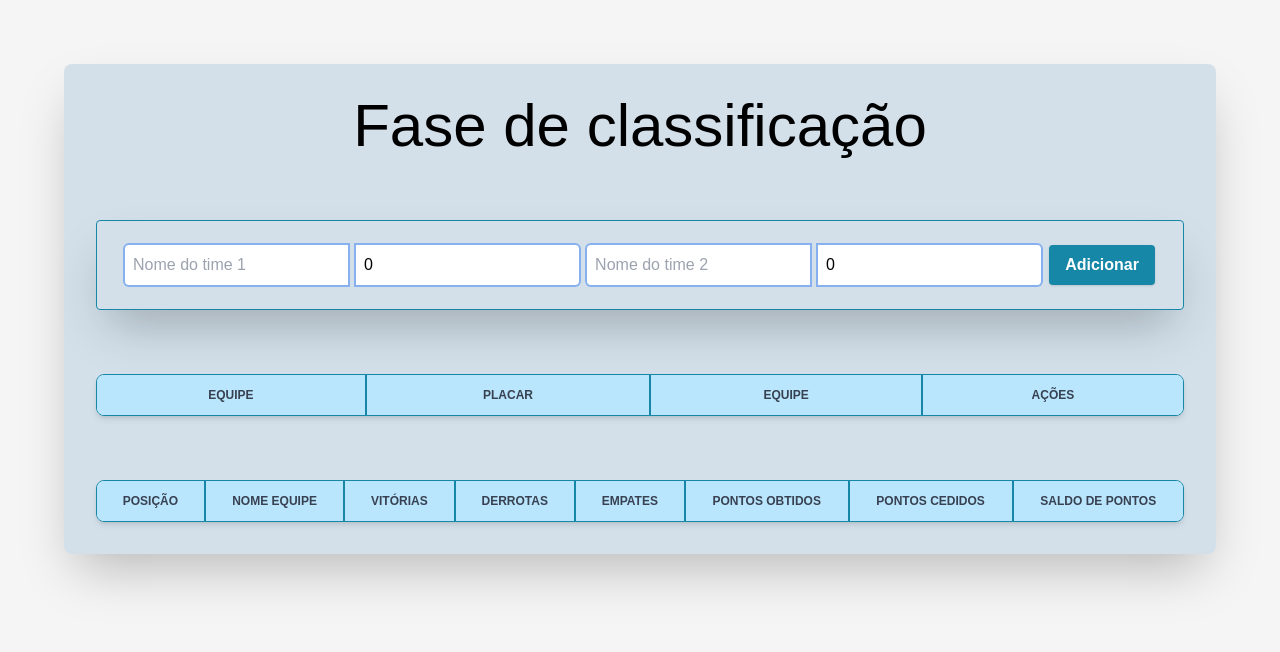
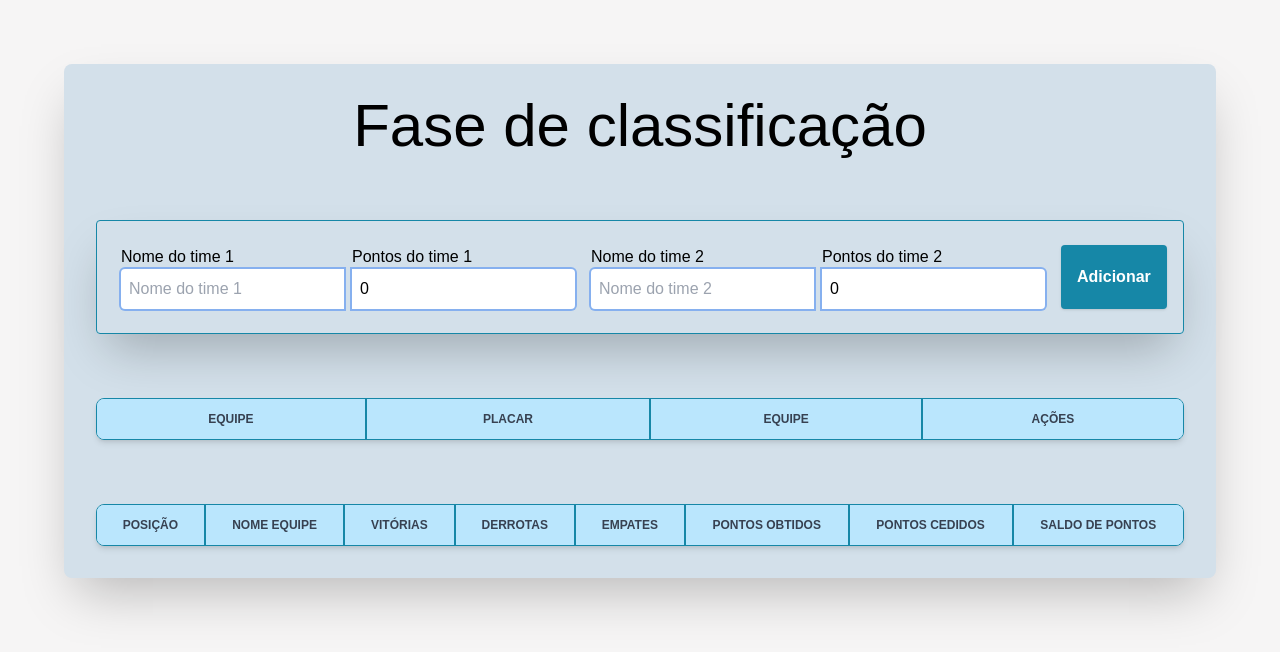
Before and after one commit to hi-im-yan/Tournament-Bracket-Frontent, a Next.js app: page / in a window 1280 px wide. Shown: the top 652 px of the page. Built offline with nearby package versions, Linux system fonts and the light colour scheme.

Commit message:
chore: add label to input form

```diff
--- a/src/app/page.tsx
+++ b/src/app/page.tsx
@@ -55,16 +55,28 @@ export default function Home() {
 
       <section className="container mx-auto p-8 flex flex-col gap-10">
         <div className="border border-main-secondary rounded shadow-2xl grid-col-3">
-          <form className="m-6 flex justify-around" onSubmit={addToScoreTable}>
-            <div className="flex gap-2">
-              <input className="p-2 rounded-l ring-2 outline-0" type="text" placeholder="Nome do time 1" value={firstTeamName} onChange={e => setFirstTeamName(e.target.value)} />
-              <input className="p-2 rounded-r ring-2 outline-0" type="number" min={0} placeholder="Pontuação time 1" value={firstTeamScore} onChange={e => setFirstTeamScore(Number(e.target.value))} />
+          <form className="m-6 flex flex-col gap-4 lg:justify-around lg:flex-row" onSubmit={addToScoreTable}>
+            <div className="flex gap-2 justify-between">
+              <div className="flex flex-col">
+                <label className="font-semi-bold">Nome do time 1</label>
+                <input className="p-2 rounded-l ring-2 outline-0" type="text" placeholder="Nome do time 1" value={firstTeamName} onChange={e => setFirstTeamName(e.target.value)} />
+              </div>
+              <div className="flex flex-col">
+                <label className="font-semi-bold">Pontos do time 1</label>
+                <input className="p-2 rounded-r ring-2 outline-0" type="number" min={0} placeholder="Pontuação time 1" value={firstTeamScore} onChange={e => setFirstTeamScore(Number(e.target.value))} />
+              </div>
             </div>
-            <div className="flex gap-2">
-              <input className="p-2 rounded-l ring-2 outline-0" type="text" placeholder="Nome do time 2" value={secondTeamName} onChange={e => setSecondTeamName(e.target.value)} />
-              <input className="p-2 rounded-r ring-2 outline-0" type="number" placeholder="Pontuação time 2" value={secondTeamScore} onChange={e => setSecondTeamScore(Number(e.target.value))} />
+            <div className="flex gap-2 justify-between">
+              <div className="flex flex-col">
+                <label className="font-semi-bold">Nome do time 2</label>
+                <input className="p-2 rounded-l ring-2 outline-0" type="text" placeholder="Nome do time 2" value={secondTeamName} onChange={e => setSecondTeamName(e.target.value)} />
+              </div>
+              <div className="flex flex-col">
+                <label className="font-semi-bold">Pontos do time 2</label>
+                <input className="p-2 rounded-r ring-2 outline-0" type="number" placeholder="Pontuação time 2" value={secondTeamScore} onChange={e => setSecondTeamScore(Number(e.target.value))} />
+              </div>
             </div>
-            <button className="shadow rounded bg-main-secondary px-4 hover:bg-main-accent font-bold text-white" type="submit">Adicionar</button>
+            <button className="shadow rounded bg-main-secondary px-4 py-2 hover:bg-main-accent font-bold text-white" type="submit">Adicionar</button>
           </form>
         </div>
       </section>
@@ -179,7 +191,7 @@ export default function Home() {
                 <td className={`px-6 py-4 border-r-2 border-main-secondary bg-gray-100`}>
                   {teamData.pointsSuffered}
                 </td>
-                <td className="px-6 py-4 bg-gray-50 border-r-2 border-main-secondary">
+                <td className="px-6 py-4 bg-gray-50 border-r-2">
                   {teamData.pointsBalance}
                 </td>
               </tr>)
```
